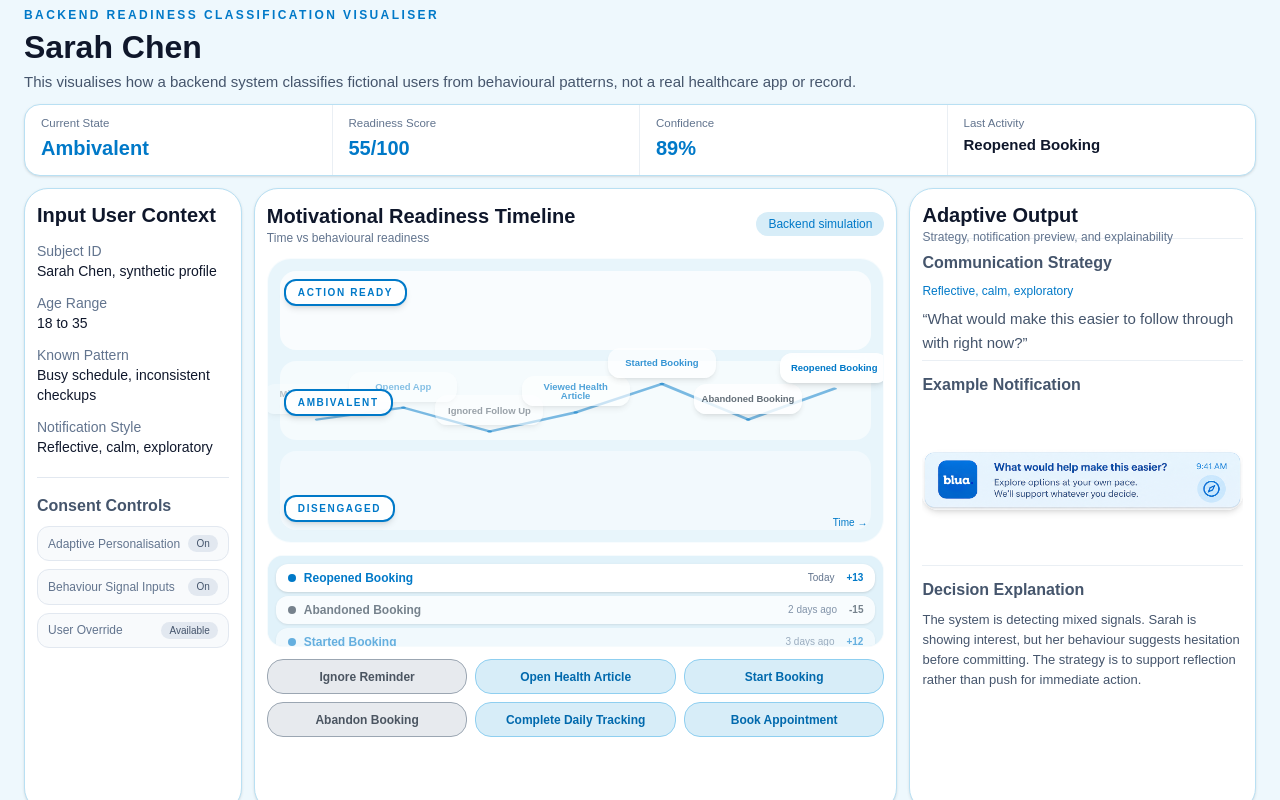
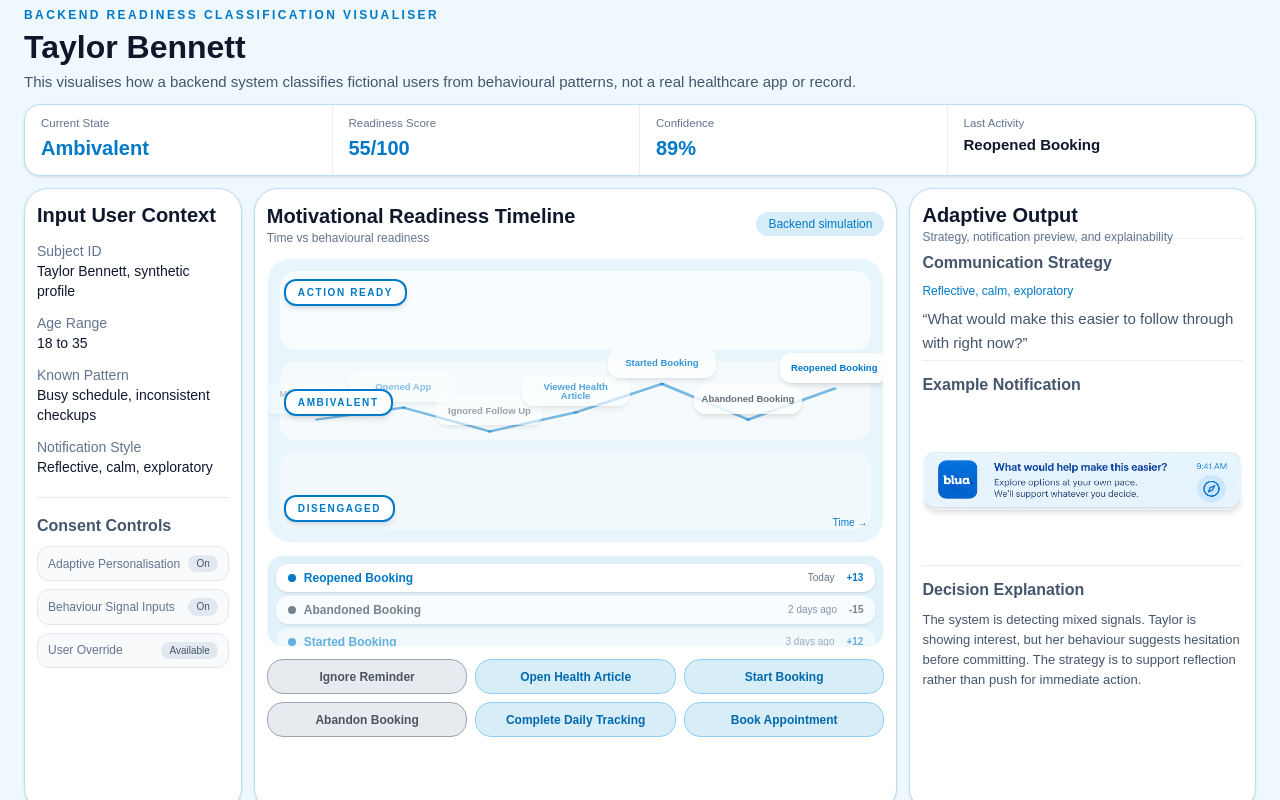
Before and after one commit to artbrammall/adaptive-healthcare-prototype, a Next.js app: page / in a window 1280 px wide. Built offline with nearby package versions, Linux system fonts and the light colour scheme.

Commit message:
Changed Sarah to Taylor Bennett

```diff
--- a/app/page.tsx
+++ b/app/page.tsx
@@ -88,7 +88,7 @@ function getStrategy(state: ReadinessState) {
             tone: "Reflective, calm, exploratory",
             message: "What would make this easier to follow through with right now?",
             explanation:
-                "The system is detecting mixed signals. Sarah is showing interest, but her behaviour suggests hesitation before committing. The strategy is to support reflection rather than push for immediate action.",
+                "The system is detecting mixed signals. Taylor is showing interest, but her behaviour suggests hesitation before committing. The strategy is to support reflection rather than push for immediate action.",
         };
     }
 
@@ -96,7 +96,7 @@ function getStrategy(state: ReadinessState) {
         tone: "Clear, direct, action focused",
         message: "Appointments available tomorrow afternoon. Would you like to book one?",
         explanation:
-            "The system is detecting strong follow through signals, such as booking activity or consistent engagement. The strategy now reduces friction and gives Sarah clear next steps while motivation is high.",
+            "The system is detecting strong follow through signals, such as booking activity or consistent engagement. The strategy now reduces friction and gives Taylor clear next steps while motivation is high.",
     };
 }
 
@@ -293,7 +293,7 @@ export default function ProfilePage() {
                             Backend Readiness Classification Visualiser
                         </p>
 
-                        <h1 className="text-[2rem] font-bold">Sarah Chen</h1>
+                        <h1 className="text-[2rem] font-bold">Taylor Bennett</h1>
 
                         <p className="text-[15px] text-slate-600">
                             This visualises how a backend system classifies fictional users from behavioural patterns, not a real healthcare app or record.
@@ -334,7 +334,7 @@ export default function ProfilePage() {
                         <div className="space-y-3 text-sm">
                             <div>
                                 <p className="text-slate-500">Subject ID</p>
-                                <p className="font-medium">Sarah Chen, synthetic profile</p>
+                                <p className="font-medium">Taylor Bennett, synthetic profile</p>
                             </div>
 
                             <div>
```
